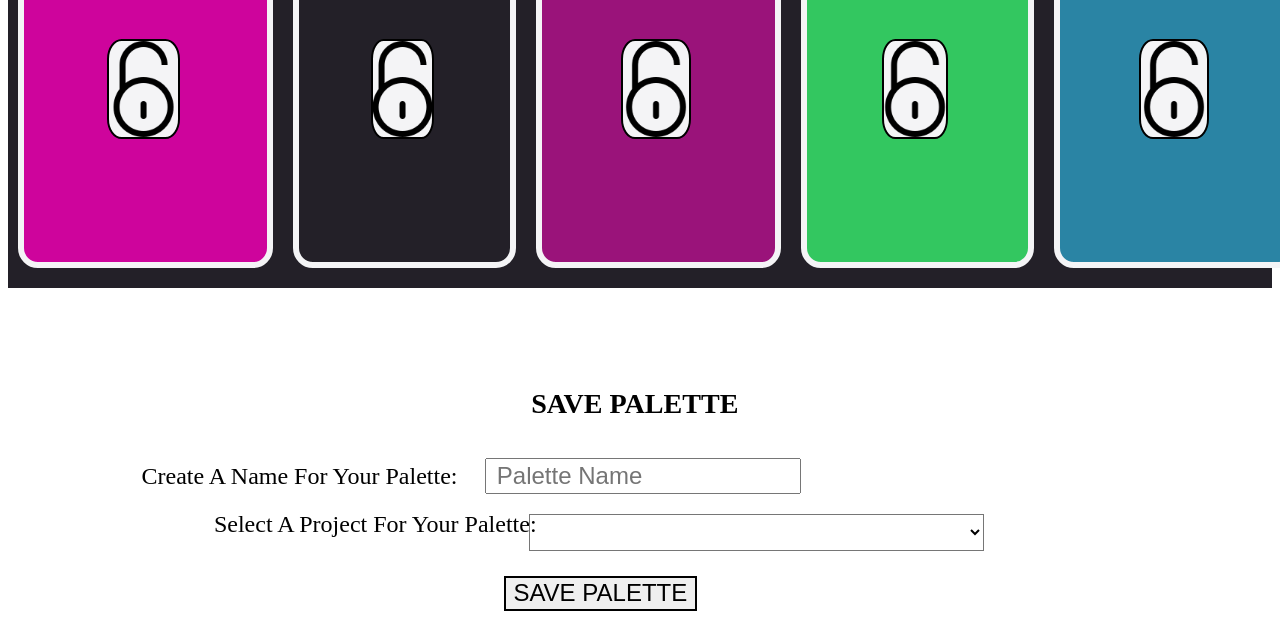
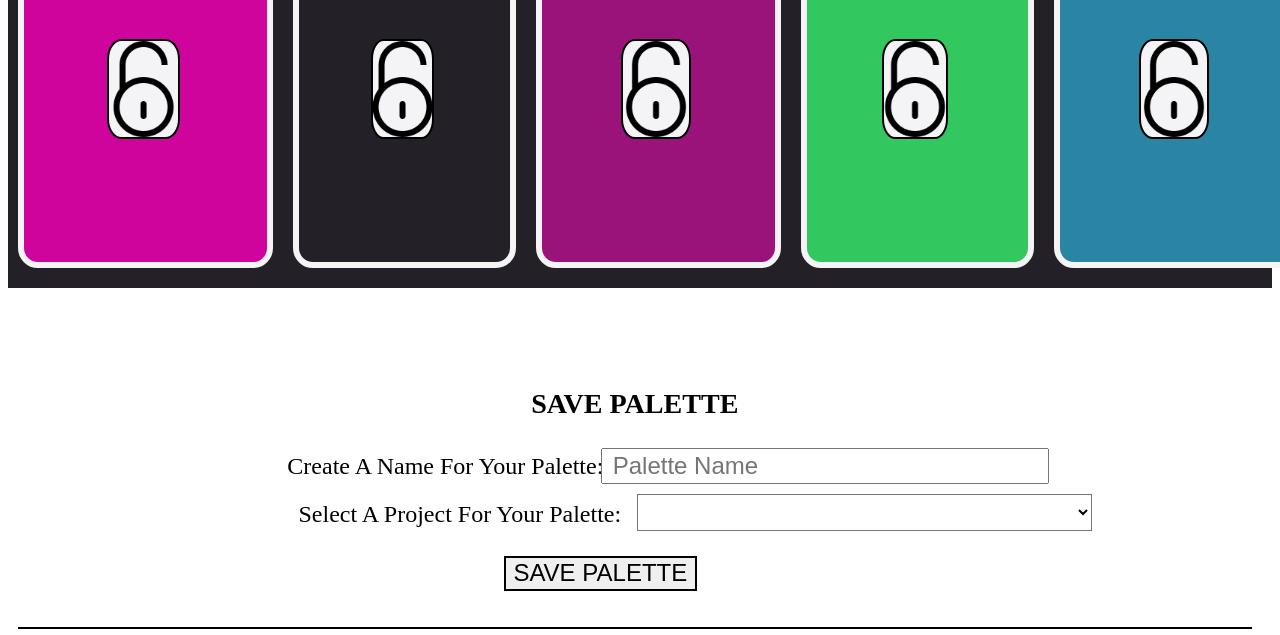
Before and after one commit to skenne21/Palette-Picker-PWA, a website: page public/index.html in a window 1280 px wide. Shown: the part 317-952 px from the top of the page. Drawn offline with nearby package versions, Linux system fonts and the light colour scheme; no server answers.

Commit message:
Add adjustments to style

```diff
--- a/public/css/styles.css
+++ b/public/css/styles.css
@@ -13,7 +13,7 @@ h1 {
 
 select {
   position: relative;
-  right: -9em;
+  right: -13.5em;
   background-color: transparent;
   width: 40%;
   height: 37px;
@@ -43,6 +43,11 @@ input {
 
 h3 {
   padding-top: 0.5em;
+}
+
+label {
+      position: relative;
+    left: 202px;
 }
 
 .palette_container {
@@ -77,9 +82,9 @@ h3 {
 }
 
 .palette_name {
-  margin: 10px;
+  width: 38%;
   position: relative;
-  left: 1%;
+  left: 17%;
 }
 
 .save_palette {
@@ -163,7 +168,7 @@ h3 {
 
 .select-label {
   position: relative;
-  left: -52%;
+  left: -49.5%;
   top: 2em;
 }
 
```
